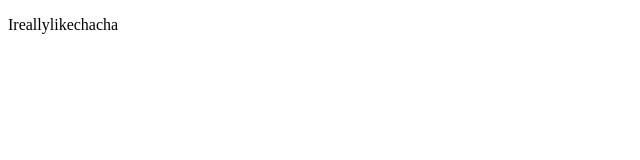
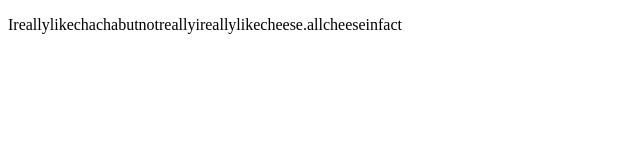
Before and after one commit to benjaminbartling/group1, a plain HTML site: page index.html in a window 1280 px wide. Shown: the whole page, without its empty margins (0-640 px from the left). Drawn offline with Linux system fonts and the light colour scheme.

Commit message:
emelizhake

```diff
--- a/index.html
+++ b/index.html
@@ -4,6 +4,6 @@
 	<title>Wow</title>
 </head>
 <body>
-<p>Ireallylikechacha</p>
+<p>Ireallylikechachabutnotreallyireallylikecheese.allcheeseinfact</p>
 </body>
 </html>
```
